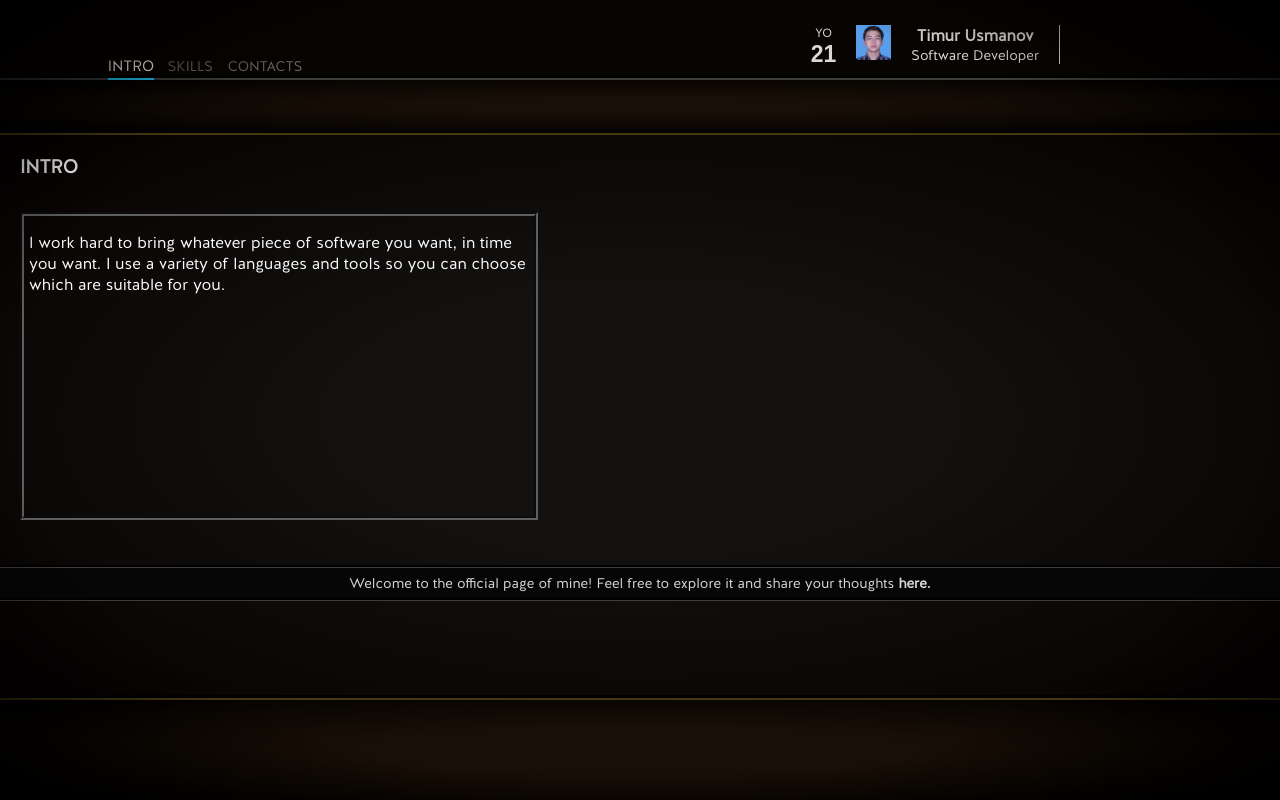
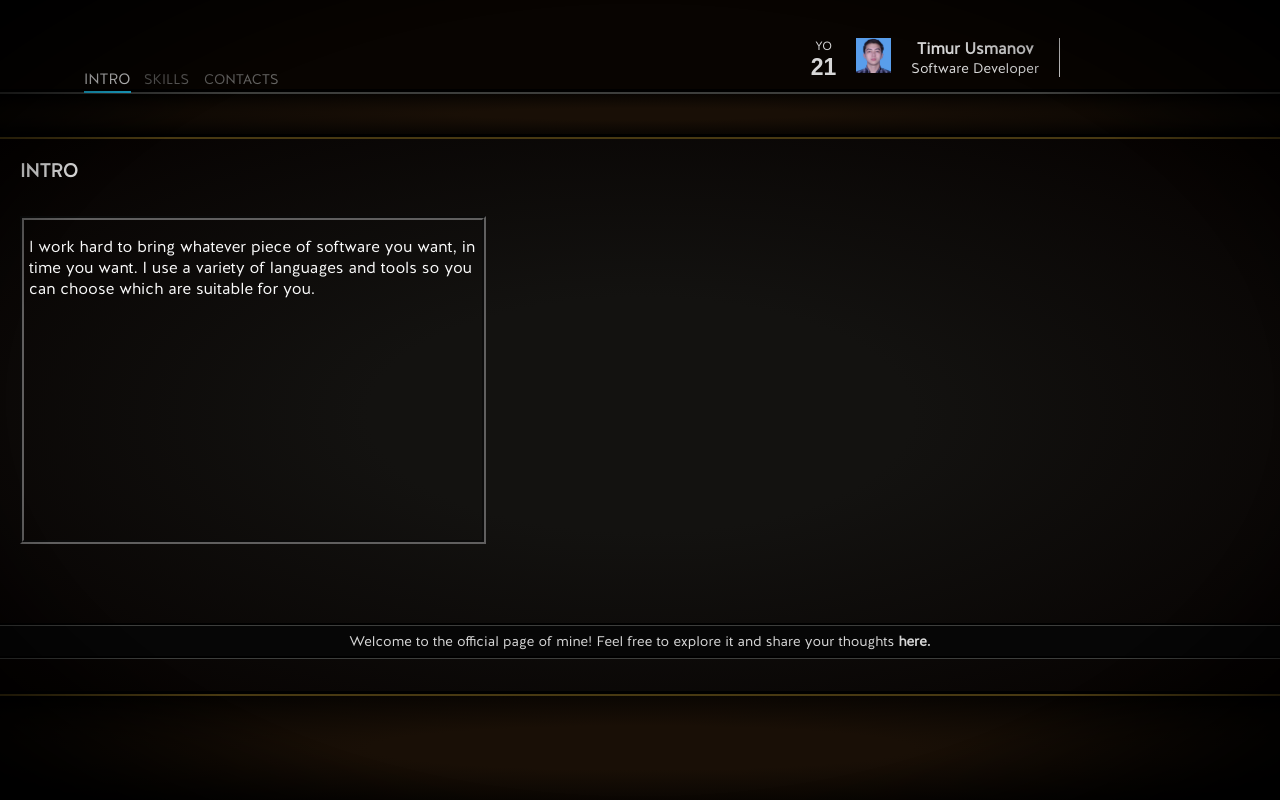
Before and after one commit to ArchDamned/archdamned.github.io, a website: page index.html in a window 1280 px wide. Drawn offline with Linux system fonts and the light colour scheme.

Commit message:
view dep fix

```diff
--- a/index.html
+++ b/index.html
@@ -12,6 +12,7 @@
 <body>
   <div id="darkness"></div>
   <div id="header">
+    <div id="header-inside">
       <div class="stats">
         <div class="stat">
           <img src=""/>
@@ -30,6 +31,7 @@
         <div class="num">21</div>
       </div>
       <div class="nav"></div>
+    </div>
   </div>
   <div id="mid"></div>
   <div id="page">
--- a/res/main.css
+++ b/res/main.css
@@ -7,13 +7,18 @@
 }
 
 html {
-    height: 100%;
+    height: 100vh;
 }
 
 body {
-    height: 100%;
+    height: 100vh;
     padding: 0;
     margin: 0;
+}
+
+a{
+    text-decoration: none;
+    color: #D7D7D7;
 }
 
 #darkness {
@@ -25,19 +30,19 @@ body {
     pointer-events: none;
 }
 
-a{
-    text-decoration: none;
-    color: #D7D7D7;
-}
-
 #header {
-    height: 50px;
+    height: 8vh;
     position: relative;
     background-color: #080401;
     color: #D7D7D7;
     padding-top: 25px;
     border-bottom: 5px groove #3D3E3C;
-    padding-left: 25px;
+}
+
+#header-inside {
+    width: 100%;
+    position: absolute;
+    bottom: 8px;
 }
 
 .infobar {
@@ -87,8 +92,9 @@ a{
 }
 
 #page {
-    height: calc(100vh - 232px);
+    height: calc(100vh - 26vh - 40px);
     background: radial-gradient(#131210 30%, #050100);
+    position: relative;
 }
 
 #page a {
@@ -111,7 +117,7 @@ a{
 .slick-dots li {
     margin: 0 20px;
     float: left;
-    left: 5%;
+    left: 5vw;
 }
 
 .slick-dots .slick-active a {
@@ -126,28 +132,25 @@ a{
 }
 
 .bigblock {
-    width: 500px;
+    width: 35vw;
 }
 
 .smallblock{
-    width: 250px;
+    width: 20vw;
 }
 
 .block {
-    height: 300px;
+    height: 40vh;
     border: 4px groove #605F5F;
     display: inline-block;
     margin: 15px 20px;
     padding: 0 5px;
     color: #FAFAFA;
 }
+
 .block:hover{
     box-shadow: 0 0 20px 0px #20C8F5;
     border: 4px groove #2880A5;
-}
-
-.sections {
-    padding: 0;
 }
 
 .section-title {
@@ -163,14 +166,14 @@ a{
 }
 
 #mid {
-    height: 50px;
+    height: 5vh;
     border-bottom: 5px groove #483912;
     background: radial-gradient(#190F06 20%, #000000);
 }
 
 #footer {
-    height: 100px;
-    width: 100%;
+    height: 13vh;
+    width: 100vw;
     bottom: 0;
     position: absolute;
     background: radial-gradient(#190F06 30%, #000000);
@@ -181,7 +184,9 @@ a{
     height: 30px;
     line-height: 30px;
     font-size: 14px;
-    width: 100%;
+    width: 100vw;
+    position: absolute;
+    bottom: 4vh;
     border-bottom: 3px groove #3D3E3C;
     border-top: 3px groove #3D3E3C;
     text-align: center;
```
Lines whose indentation alone changed are shown as unchanged.
